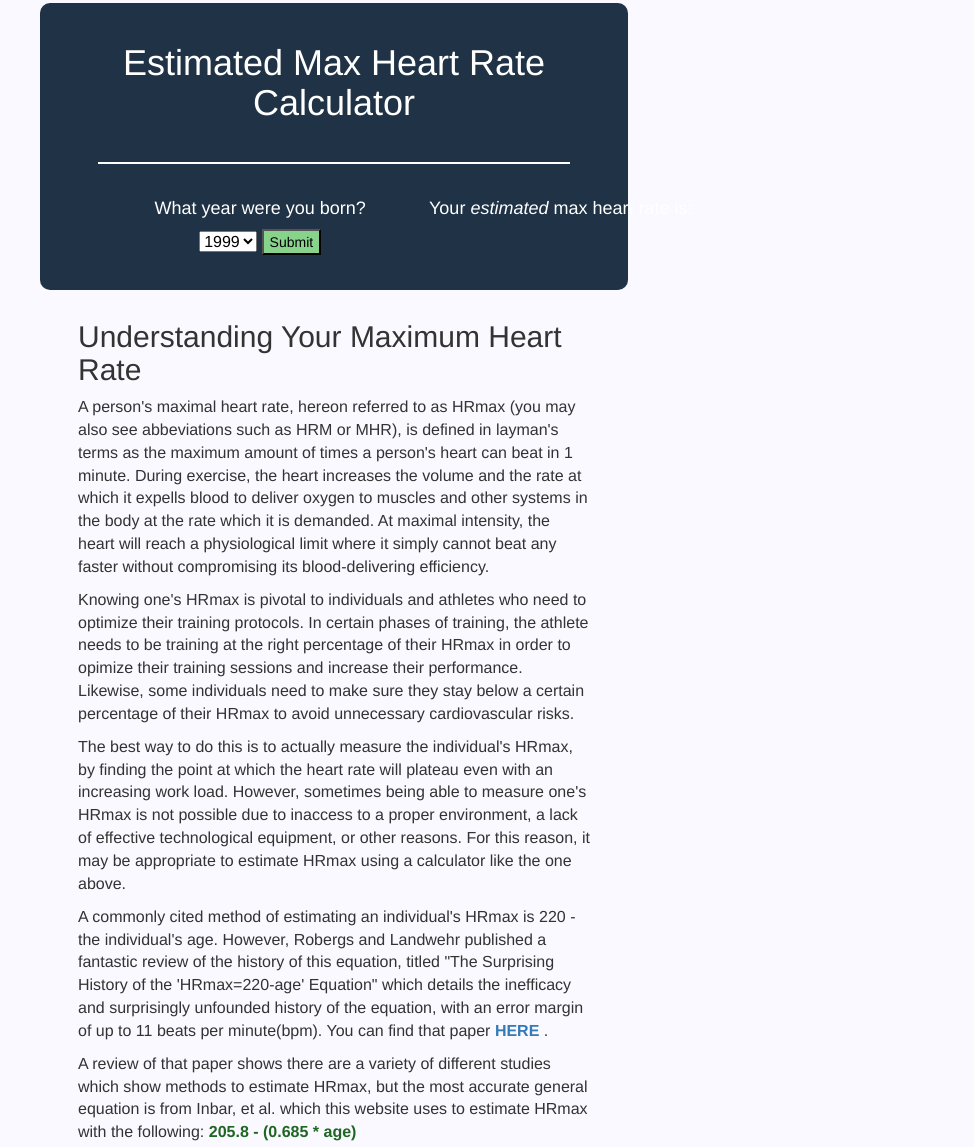
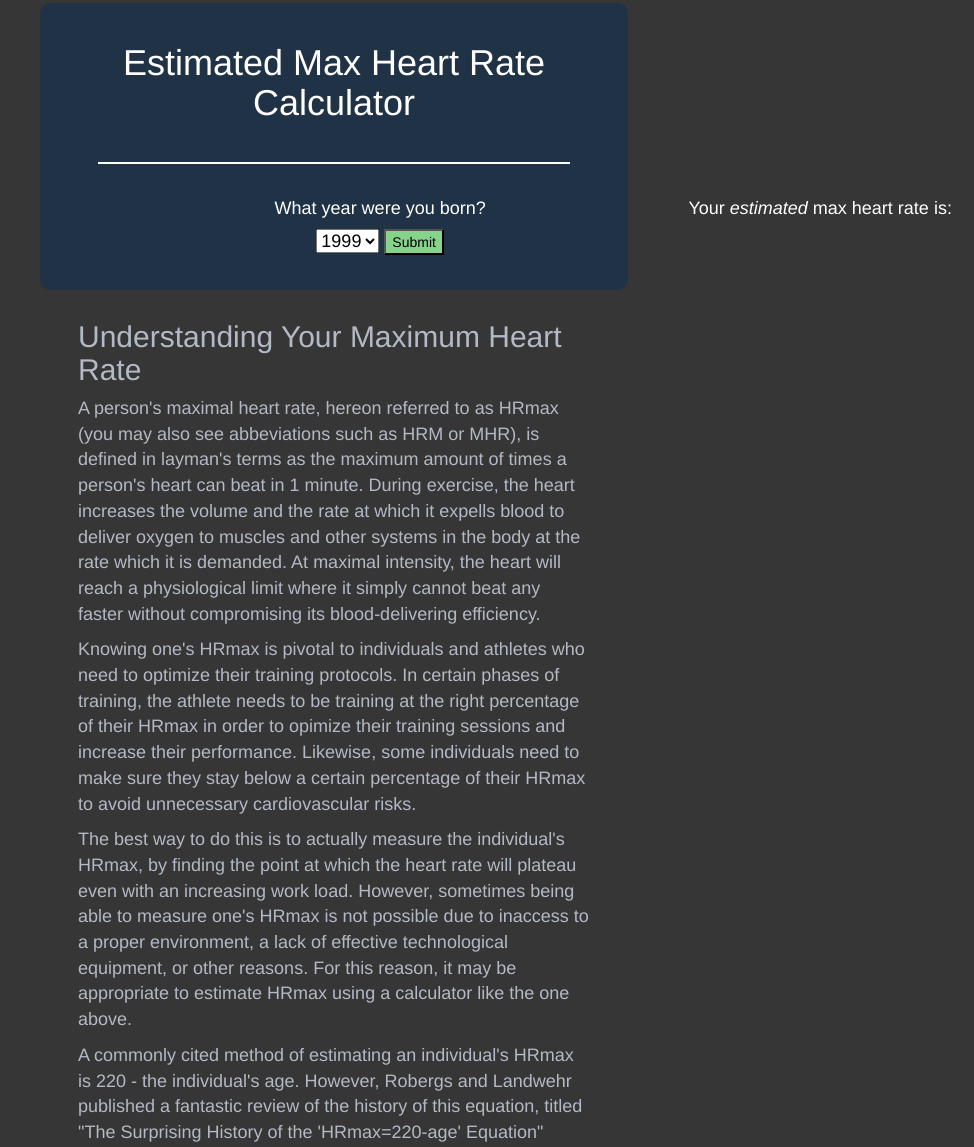
Before and after one commit to alphamarshan/Max-Heart-Rate-Web-App, a plain HTML site: page index.html in a window 1280 px wide. Shown: the part 57-1204 px from the top of the page, without its empty margins (306-1280 px from the left). Drawn offline with nearby package versions, Linux system fonts and the light colour scheme.

Commit message:
style changes

```diff
--- a/style.css
+++ b/style.css
@@ -4,14 +4,15 @@
 }*/
 
 body {
-	background-color: rgb(249, 249, 255);
-	font-size: 16px;
+	background-color: rgb(54, 54, 54);
+	font-size: 18px;
 }
 
 #understandingDiv, #methodologyDiv {
 	margin-top: 30px;
 	margin-left: 30%;
 	margin-right: 30%;
+	color: #b3b9c5;
 }
 
 #headerWrapper {
@@ -57,11 +58,11 @@ border-radius: 10px;
 #container-left {
 	float: left;
 	margin-right: 20px;
-	margin-left: 80px;
+	margin-left: 200px;
 }
 
 #container-right {
-	margin-right: 42%;
+	margin-right: 80px;
 	margin-left: 20px;
 }
 
@@ -70,5 +71,5 @@ border-radius: 10px;
 }
 
 #equation {
-	color: rgb(31, 102, 34);
+	color: rgb(27, 158, 34);
 }
```
